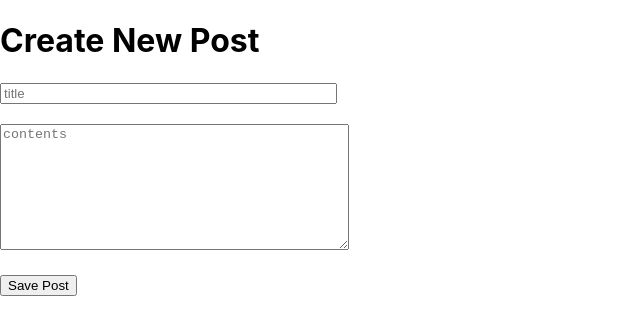
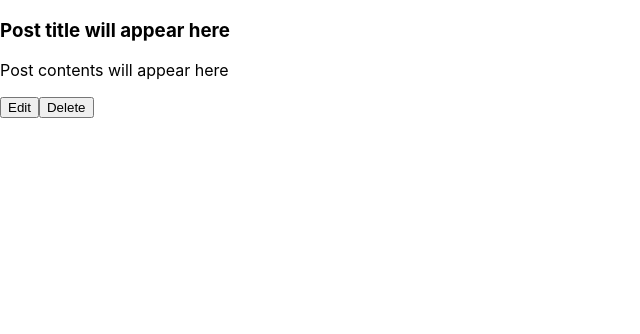
Before and after one commit to ChristinaXT/react-blog, a React (Create React App) app: page / in a window 1280 px wide. Shown: the top 334 px of the page, without its empty margins (0-640 px from the left). Built offline with nearby package versions, Linux system fonts and the light colour scheme.

Commit message:
update app

```diff
--- a/src/App.js
+++ b/src/App.js
@@ -1,11 +1,10 @@
 import React from "react";
-
-import CreateNewPost from './Components/CreateNewPost'
+import Posts from './Components/Post'
 const App = ( ) => {
   return (
-    <div>
-      < CreateNewPost />
-    </div>
+    <>
+      <Posts />
+    </>
   );
 };
 export default App;
```
